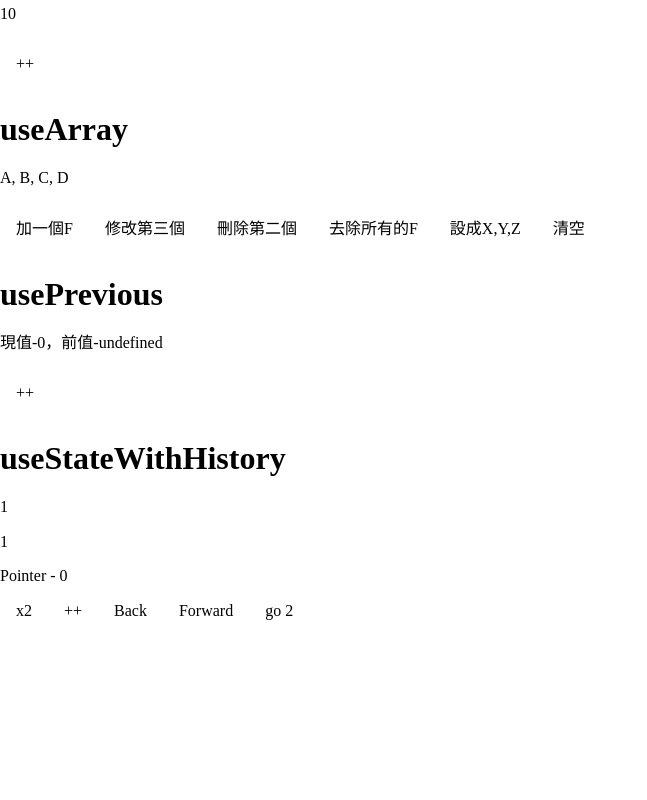
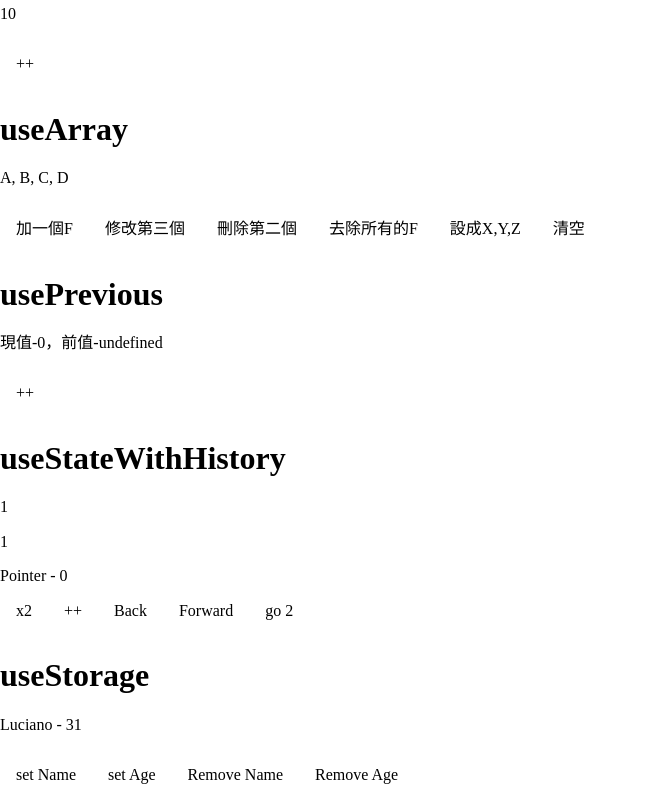
Before and after one commit to Luciano0322/react_2022_hooks, a React (Create React App) app: page /cust_hook in a window 1280 px wide. Shown: the part 640-1440 px from the top of the page, without its empty margins (0-647 px from the left). Before the commit the page ends 1276 px from the top, so only its background shows below. Built offline with nearby package versions, Linux system fonts and the light colour scheme.

Commit message:
set useStorage

```diff
--- /dev/null
+++ b/src/hooks/useStorage.js
@@ -0,0 +1,34 @@
+import { useCallback, useEffect, useState } from "react"
+
+export function useLocalStorage(key, defaultValue) {
+  return useStorage(key, defaultValue, window.localStorage)
+}
+
+export function useSessionStorage(key, defaultValue) {
+  return useStorage(key, defaultValue, window.sessionStorage)
+}
+
+// 處理localStorage || sessionStorage
+const useStorage = (key, defaultValue, storageObject) => {
+  const [value, setValue] = useState(() => {
+    const jsonValue = storageObject.getItem(key)
+    if(jsonValue != null) return JSON.parse(jsonValue)
+    // 希望他保有callback的傳入
+    if(typeof defaultValue === "function") {
+      return defaultValue()
+    } else {
+      return defaultValue
+    }
+  })
+
+  useEffect(() => {
+    if(value === undefined) return storageObject.removeItem(key)
+    storageObject.setItem(key, JSON.stringify(value))
+  }, [key, value, storageObject])
+
+  const remove = useCallback(() => {
+    setValue(undefined)
+  }, [])
+
+  return [value, setValue, remove]
+}
--- a/src/pages/CustomHook.jsx
+++ b/src/pages/CustomHook.jsx
@@ -5,6 +5,7 @@ import useDebounce from "../hooks/useDebounce";
 import usePages from "../hooks/usePages";
 import usePrevious from "../hooks/usePrevious";
 import useStateWithHistory from "../hooks/useStateWithHistory";
+import { useLocalStorage, useSessionStorage } from "../hooks/useStorage";
 import useTimout from "../hooks/useTimeout";
 import useToggle from "../hooks/useToggle";
 import useUpdateEffect from "../hooks/useUpdateEffect";
@@ -39,6 +40,11 @@ const CustomHook = () => {
 
   // useStateWithHistory
   const [count3, setCount3, { history, pointer, back, forward, go }] = useStateWithHistory(1)
+
+  // useStorage
+  const [name, setName, removeName] = useSessionStorage("name", "Luciano")
+  const [age, setAge, removeAge] = useLocalStorage("age", 31)
+
 
   return (
     <div>
@@ -92,6 +98,14 @@ const CustomHook = () => {
         <Button p={`1rem`} onClick={forward}>Forward</Button>
         <Button p={`1rem`} onClick={() => go(2)}>go 2</Button>
       </div>
+      <div>
+        <h1>useStorage</h1>
+        <p>{name} - {age}</p>
+        <Button p={`1rem`} onClick={() => setName("John")}>set Name</Button>
+        <Button p={`1rem`} onClick={() => setAge(20)}>set Age</Button>
+        <Button p={`1rem`} onClick={removeName}>Remove Name</Button>
+        <Button p={`1rem`} onClick={removeAge}>Remove Age</Button>
+      </div>
     </div>
   )
 }
```
